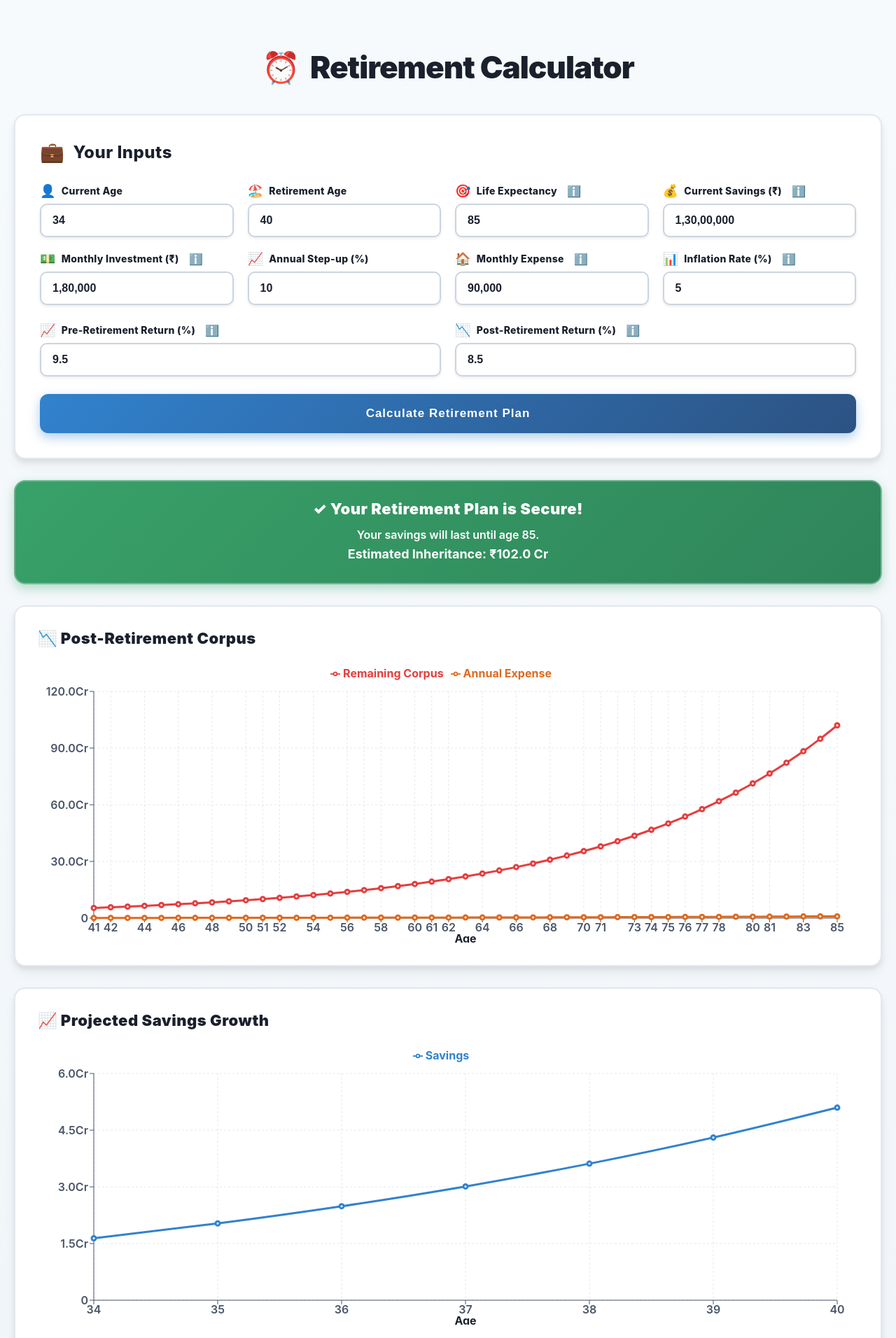
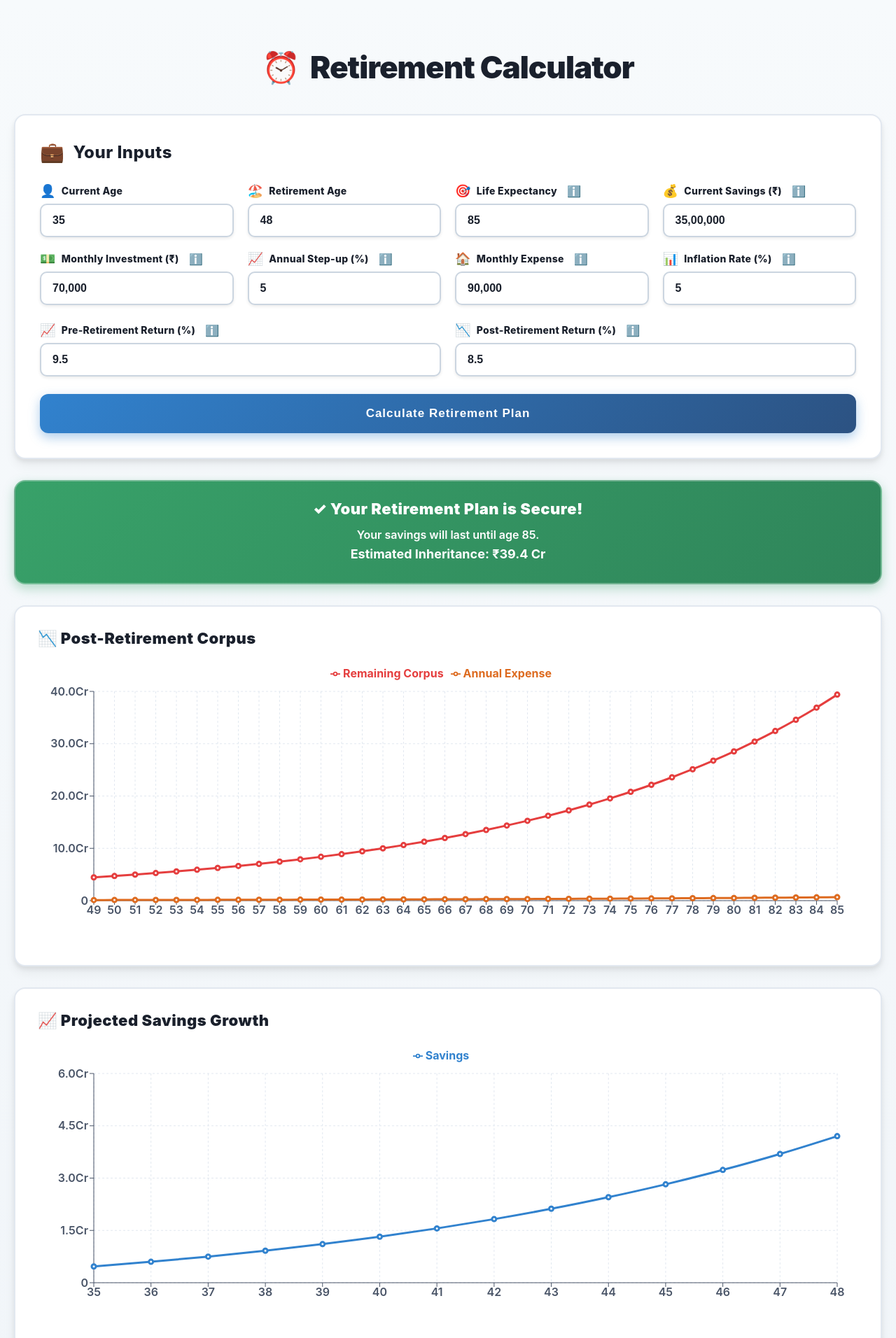
Before and after one commit to IamAKhtar/RetirementPlanner, a Next.js app: page / in a window 1280 px wide. Shown: the top 1912 px of the page at 70% size. Built offline with nearby package versions, Linux system fonts and the light colour scheme.

Commit message:
Added choices

```diff
--- a/pages/index.js
+++ b/pages/index.js
@@ -2,12 +2,12 @@ import { useState } from 'react';
 import { LineChart, Line, XAxis, YAxis, CartesianGrid, Tooltip, Legend, ResponsiveContainer } from 'recharts';
 
 const initialInputs = {
-  currentAge: 34,
-  retirementAge: 40,
+  currentAge: 35,
+  retirementAge: 48,
   expensesUntilAge: 85,
-  currentSavings: 13000000,
-  monthlyInvestment: 180000,
-  stepUpRate: 0.1,
+  currentSavings: 3500000,
+  monthlyInvestment: 70000,
+  stepUpRate: 0.05,
   postRetirementMonthlyExpense: 90000,
   inflationRate: 0.05,
   preRetirementReturn: 9.5,
@@ -450,6 +450,10 @@ export default function Home() {
             <label style={labelStyle}>
               <span style={{ display: 'flex', alignItems: 'center', gap: '8px' }}>
                 <span style={{ fontSize: '18px' }}>📈</span> Annual Step-up (%)
+                <InfoIcon
+                  tooltipId="stepUpRate"
+                  tooltipText="Percentage increase in your monthly investment each year. For example, 5% means if you invest ₹10,000/month this year, you'll invest ₹10,500 next year. This helps keep pace with salary increments."
+                />
               </span>
               <input
                 style={inputStyle}
@@ -641,13 +645,12 @@ export default function Home() {
           }}>
             <h2 style={{ fontSize: 22, marginTop: 0, marginBottom: 22, fontWeight: '900', color: '#1a202c', letterSpacing: '0.5px' }}>📉 Post-Retirement Corpus</h2>
             <ResponsiveContainer width="100%" height={400}>
-              <LineChart data={results.exhaustion} margin={{ top: 5, right: 30, left: 20, bottom: 5 }}>
+              <LineChart data={results.exhaustion} margin={{ top: 5, right: 30, left: 20, bottom: 30 }}>
                 <CartesianGrid strokeDasharray="3 3" stroke="#e2e8f0" />
                 <XAxis
                   dataKey="age"
                   stroke="#4a5568"
                   style={{ fontWeight: '600' }}
-                  label={{ value: 'Age', position: 'insideBottom', offset: -5, style: { fontWeight: '700', fill: '#1a202c' } }}
                 />
                 <YAxis tickFormatter={formatYAxis} stroke="#4a5568" style={{ fontWeight: '600' }} />
                 <Tooltip formatter={formatTooltipValue} contentStyle={{ background: '#ffffff', border: '2px solid #e2e8f0', borderRadius: '8px', fontWeight: '700' }} />
@@ -673,13 +676,12 @@ export default function Home() {
           }}>
             <h2 style={{ fontSize: 22, marginTop: 0, marginBottom: 22, fontWeight: '900', color: '#1a202c', letterSpacing: '0.5px' }}>📈 Projected Savings Growth</h2>
             <ResponsiveContainer width="100%" height={400}>
-              <LineChart data={results.accumulation} margin={{ top: 5, right: 30, left: 20, bottom: 5 }}>
+              <LineChart data={results.accumulation} margin={{ top: 5, right: 30, left: 20, bottom: 30 }}>
                 <CartesianGrid strokeDasharray="3 3" stroke="#e2e8f0" />
                 <XAxis
                   dataKey="age"
                   stroke="#4a5568"
                   style={{ fontWeight: '600' }}
-                  label={{ value: 'Age', position: 'insideBottom', offset: -5, style: { fontWeight: '700', fill: '#1a202c' } }}
                 />
                 <YAxis tickFormatter={formatYAxis} stroke="#4a5568" style={{ fontWeight: '600' }} />
                 <Tooltip formatter={formatTooltipValue} contentStyle={{ background: '#ffffff', border: '2px solid #e2e8f0', borderRadius: '8px', fontWeight: '700' }} />
```
